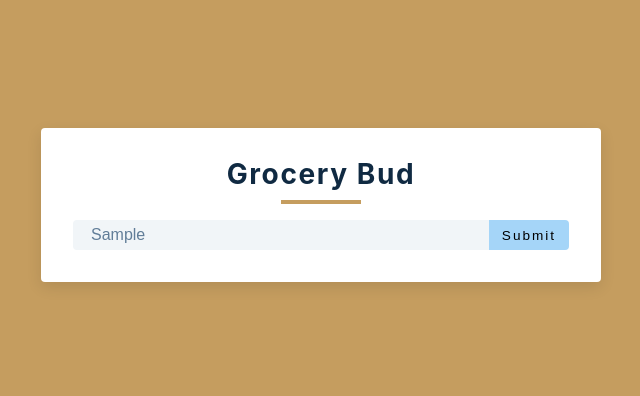
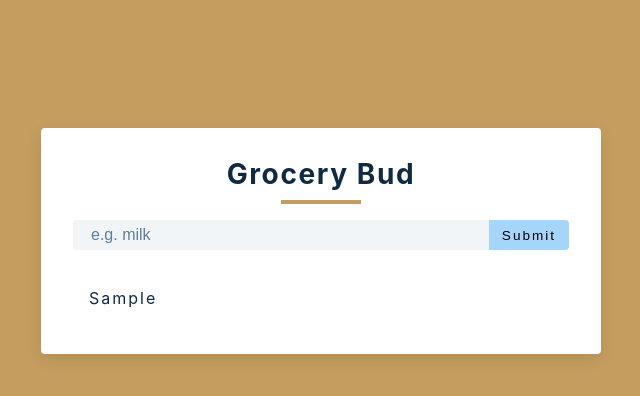
Before and after one commit to JericoJanAdaya/Adaya_GroceryBud, a React (Vite) app in the folder grocerybud-final/: page / in a window 1280 px wide. Both pictures are taken after typing "Sample" into the empty fields and a click on the button "Submit". Shown: the top 396 px of the page, without its empty margins (319-959 px from the left). Built offline with nearby package versions, Linux system fonts and the light colour scheme.

Commit message:
implement adding item to list

```diff
--- a/grocerybud-final/src/App.jsx
+++ b/grocerybud-final/src/App.jsx
@@ -1,10 +1,30 @@
 import React, { useState, useEffect } from 'react';
+import List from './List';
+const getLocalStorage = () => {
+  let list = localStorage.getItem('list');
+  if (list) {
+    return (list = JSON.parse(localStorage.getItem('list')));
+  } else {
+    return [];
+  }
+};
 function App() {
   const [item, setItem] = useState('');
+  const [list, setList] = useState(getLocalStorage());
+  const grocerySubmit = (e) => {
+    e.preventDefault();
+    const newItem = { id: new Date().getTime().toString(), title: item };
+    setList([...list, newItem]);
+    setItem('');
+  };
+  useEffect(() => {
+    localStorage.setItem('list', JSON.stringify(list));
+  }, [list]);
   return (
     <section className='section-center'>
       <h3>grocery bud</h3>
       <div className='underline'></div>
+      <form className='grocery-form' onSubmit={grocerySubmit}>
         <div className='form-control'>
           <input
             type='text'
@@ -17,6 +37,12 @@ function App() {
             submit
           </button>
         </div>
+      </form>
+      {list.length > 0 && (
+        <div className='grocery-container'>
+          <List items={list} />
+        </div>
+      )}
     </section>
   )
 }
--- /dev/null
+++ b/grocerybud-final/src/List.jsx
@@ -0,0 +1,17 @@
+import React from 'react';
+const List = ({ items }) => {
+  return (
+    <div className='grocery-list'>
+      {items.map((item) => {
+        const { index, title } = item;
+        return (
+          <article className='grocery-item' key={index}>
+            <p className='title'>{title}</p>
+          </article>
+        );
+      })}
+    </div>
+  );
+};
+
+export default List;
```
Lines whose indentation alone changed are shown as unchanged.
